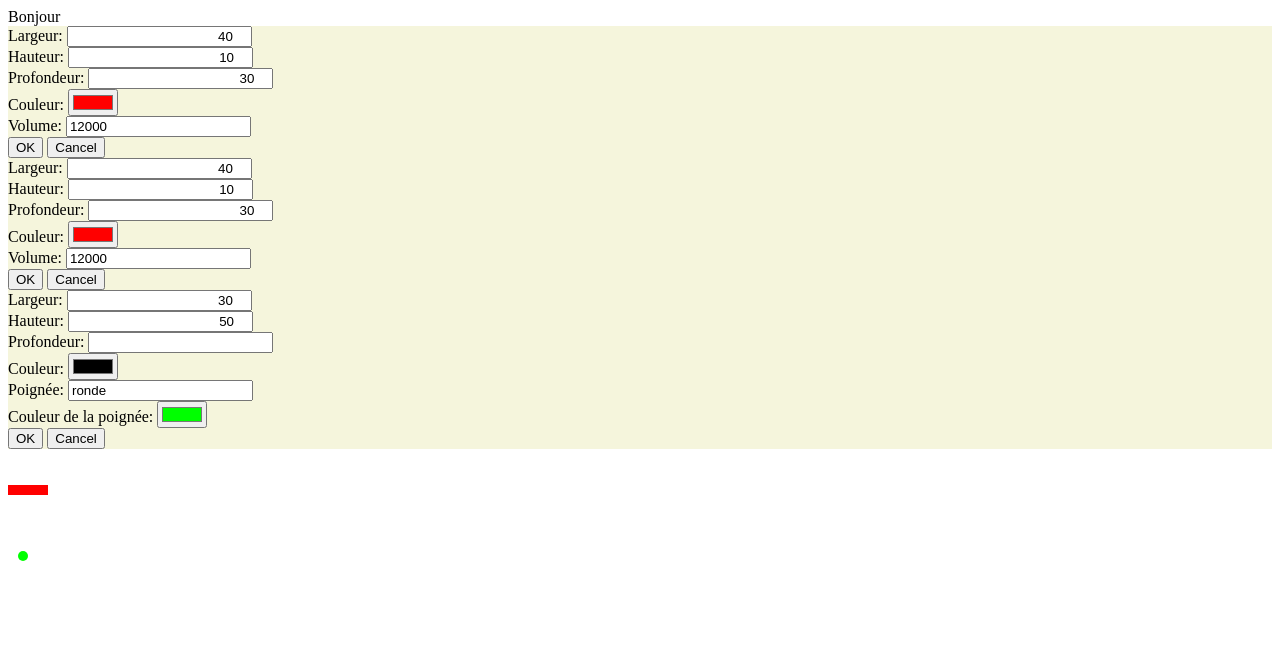
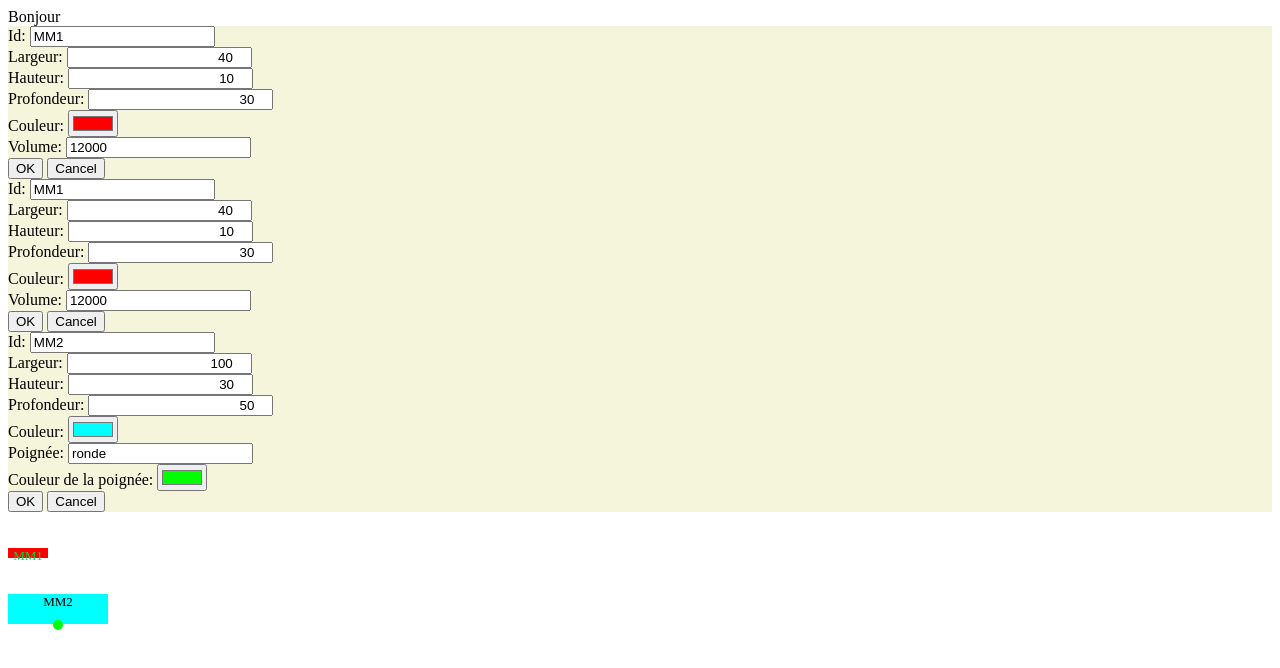
Before and after one commit to axelrinaldiwanadoofr/AppMeuble, a website with bundled scripts: page index.html in a window 1280 px wide. Built offline with nearby package versions, Linux system fonts and the light colour scheme.

Commit message:
Q3: Affiche de l'ID

```diff
--- a/index.js
+++ b/index.js
@@ -6,11 +6,11 @@ import { Tiroir } from "./src/meuble/Tiroir" ;
 import { FormTiroir } from "./src/ihm/FormTiroir";
 import { DrawTiroir } from "./src/ihm/DrawTiroir";
 
-let m1 = new MeModule( 100, 5, 200 ) ;
+let m1 = new MeModule( null, 100, 5, 200 ) ;
 
 console.log( m1 ) ;
 
-let m2 = new MeModule( 400 ) ;
+let m2 = new MeModule( null, 400 ) ;
 
 console.log( m2 ) ;
 
@@ -45,7 +45,7 @@ console.log( m2 ) ;
 
 // Tiroir
 
-let t1 = new Tiroir( 100, 30, 50, "#00FFFF", "ronde" ) ;
+let t1 = new Tiroir( null ,100, 30, 50, "#00FFFF", "ronde" ) ;
 
 let ctrl2 = new Controler() ;
 ctrl2.addView( new FormTiroir( "FormTiroir1") ) ;
--- a/src/ihm/DrawMeModule.js
+++ b/src/ihm/DrawMeModule.js
@@ -19,6 +19,14 @@ export class DrawMeModule extends View
             draw.style.width = this.modele.largeur + "px" ;
             draw.style.height = this.modele.hauteur + "px" ;
             draw.style.backgroundColor = this.modele.couleur ;
+            draw.innerHTML = this.modele.id ;
+            // Calcul de la couleur du texte pour id
+            let couleur = this.modele.couleur.substring( 1,6) ;
+            couleur = parseInt( couleur, 16 ) ;
+            couleur += 123456 ; // couleur = couleur + 123456 ;
+            if( couleur > parseInt( "FFFFFF", 16))
+                couleur -= parseInt( "FFFFFF", 16)
+            draw.style.color = "#" + couleur.toString( 16 ) ;
         }
         return true ;
     }
--- a/src/ihm/FormMeModule.js
+++ b/src/ihm/FormMeModule.js
@@ -14,7 +14,8 @@ export class FormMeModule extends FormView
     {
         let result = super.updateView( modele ) ; // Appel de updateView de la classe mère View
 
-        this.updateInputElement( "largeur" )
+        this.updateInputElement( "id" ) ;
+        this.updateInputElement( "largeur" ) ;
         this.updateInputElement( "hauteur" ) ;
         this.updateInputElement( "profondeur" ) ;
         this.updateInputElement( "couleur" ) ;
@@ -28,6 +29,7 @@ export class FormMeModule extends FormView
 
     updateModele()
     {
+        this.updateModeleFromInputElement( "id" ) ;
         this.updateModeleFromInputElement( "largeur", "integer" ) ;
         this.updateModeleFromInputElement( "hauteur", "integer" ) ;
         this.updateModeleFromInputElement( "profondeur", "integer" ) ;
--- a/src/ihm/FormMeModule_.html
+++ b/src/ihm/FormMeModule_.html
@@ -1,3 +1,7 @@
+<div>
+    <label>Id:</label>
+    <input readonly class="id">
+</div>
 <div>
     <label>Largeur:</label>
     <input type="number" class="InputNumber largeur">
--- a/src/ihm/FormTiroir_.html
+++ b/src/ihm/FormTiroir_.html
@@ -1,3 +1,7 @@
+<div>
+    <label>Id:</label>
+    <input readonly class="id">
+</div>
 <div>
     <label>Largeur:</label>
     <input type="number" class="InputNumber largeur">
```
